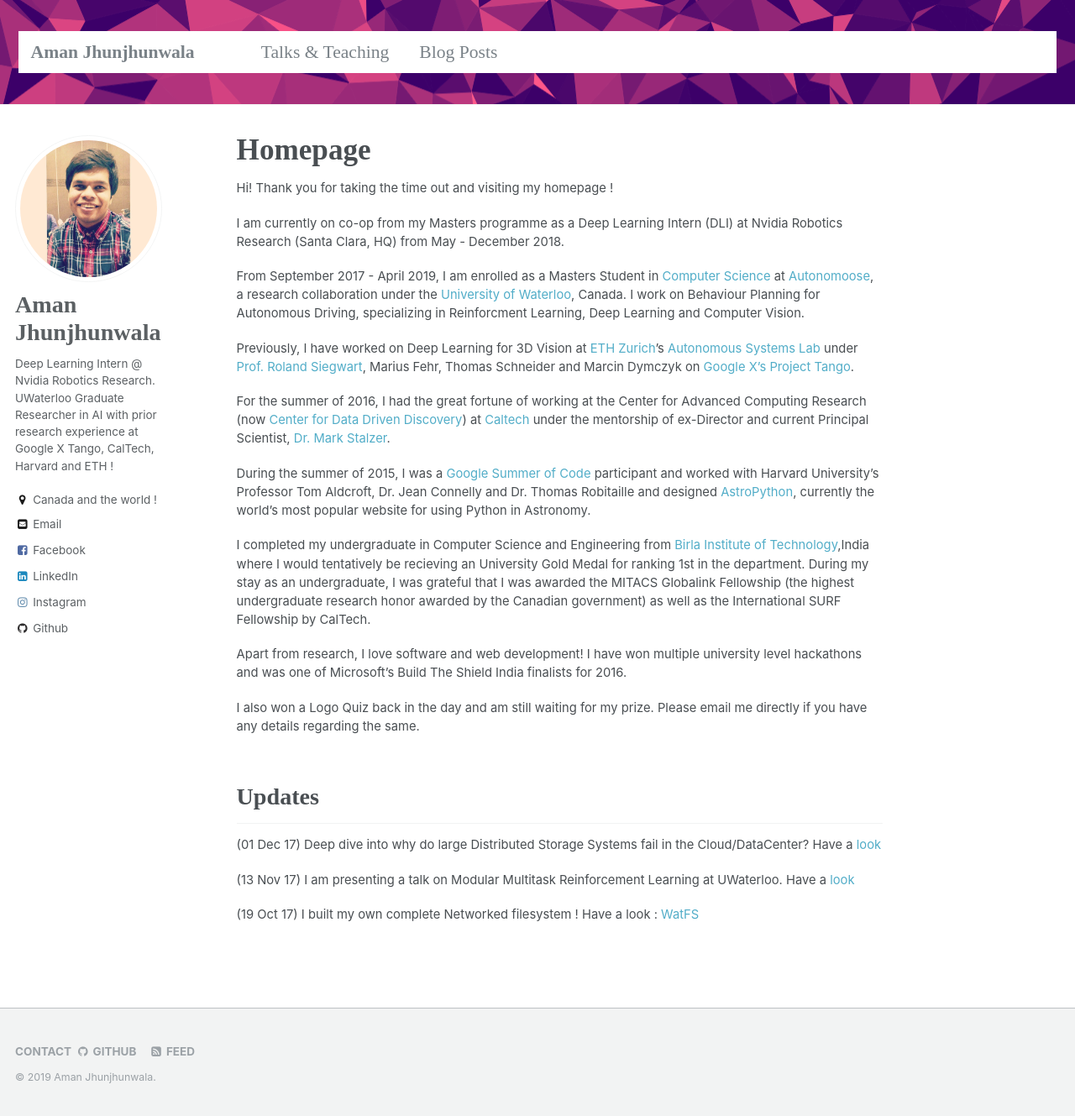
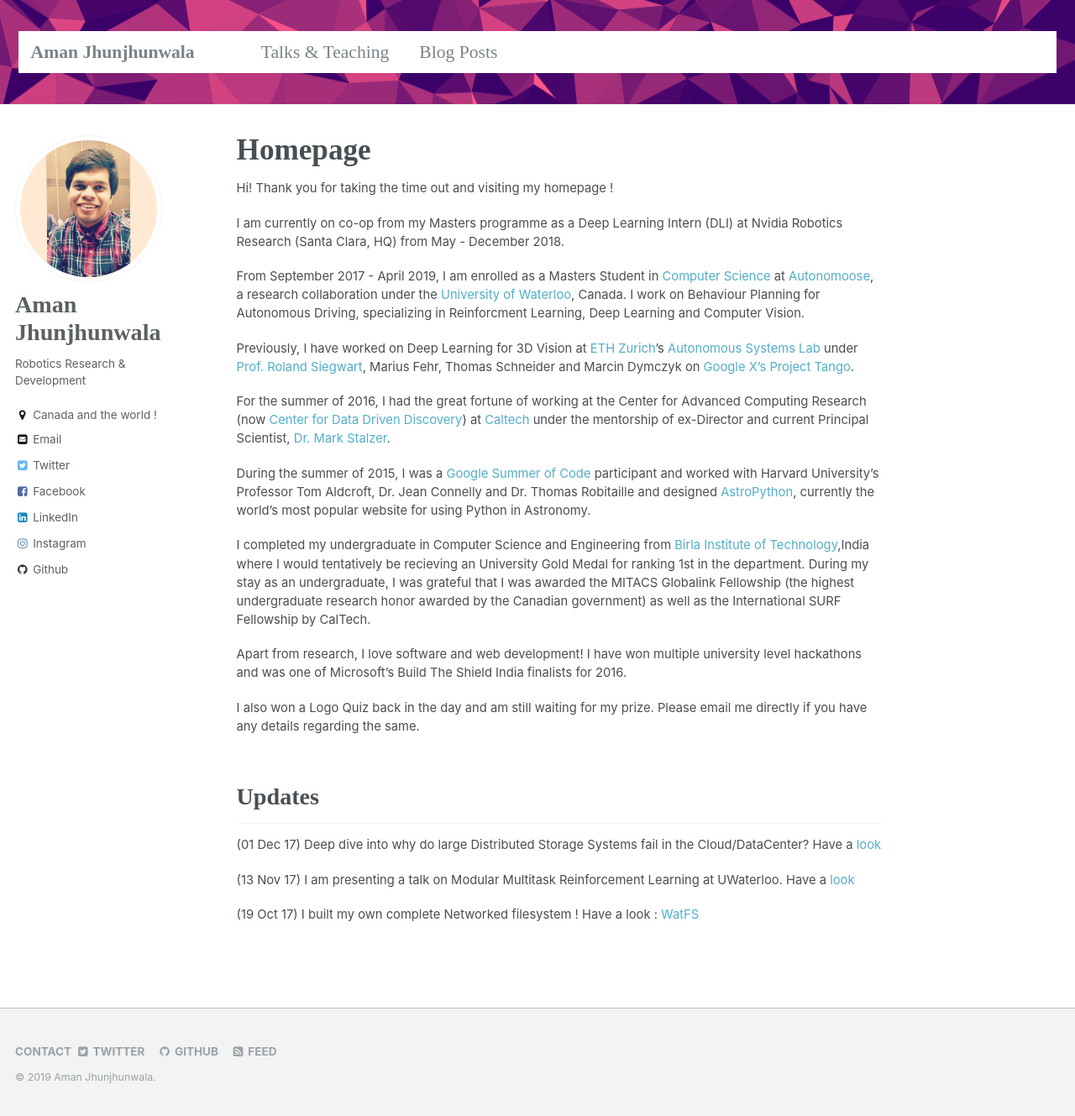
Before and after one commit to amanjhunjhunwala/amanjhunjhunwala.github.io, a Jekyll site: the page built from _pages/about.md, in a window 1280 px wide and 1329 px high. Shown: the whole window at 84% size. Built offline with Jekyll 4.4.1, drawn with Linux system fonts in a browser that asks for light colours; some web fonts are replaced; part of the change alters nothing that is shown.

Commit message:
Update _config.yml

```diff
--- a/_config.yml
+++ b/_config.yml
@@ -15,7 +15,7 @@ url                      : https://amanjhunjhunwala.github.io # the base hostnam
 baseurl                  : "" # the subpath of your site, e.g. "/blog"
 repository               : "amanjhunjhunwala.github.io"
 teaser                   :  # filename of teaser fallback teaser image placed in /images/, .e.g. "500x300.png"
-breadcrumbs              : false # true, false (default)
+breadcrumbs              : true # true, false (default)
 words_per_minute         : 160
 read_more                : "enabled" # if enabled, adds "Read more" links to excerpts
 comments:
@@ -55,7 +55,7 @@ yandex_site_verification :
 
 # Social Sharing
 twitter:
-  username               :
+  username               : "x_calibre13"
 facebook:
   username               :
   app_id                 :
@@ -80,7 +80,7 @@ analytics:
 author:
   name             : "Aman Jhunjhunwala"
   avatar           : "profile.jpg"
-  bio              : "Deep Learning Intern @ Nvidia Robotics Research. UWaterloo Graduate Researcher in AI with prior research experience at Google X Tango, CalTech, Harvard and ETH !"
+  bio              : "Robotics Research & Development"
   location         : "Canada and the world !"
   employer         :
   googlescholar    :
@@ -104,7 +104,7 @@ author:
   stackoverflow    :
   steam            :
   tumblr           :
-  twitter          :
+  twitter          : "x_calibre13"
   vine             :
   weibo            :
   xing             :
@@ -203,24 +203,6 @@ defaults:
     values:
       layout: single
       author_profile: true
-  # _teaching
-  - scope:
-      path: ""
-      type: teaching
-    values:
-      layout: single
-      author_profile: true
-      share: true
-      comments: true
-  # _works
-  - scope:
-      path: ""
-      type: works
-    values:
-      layout: single
-      author_profile: true
-      share: true
-      comments: true
   # _portfolio
   - scope:
       path: ""
@@ -230,14 +212,6 @@ defaults:
       author_profile: true
       share: true
       comment: true
-  # _talks
-  - scope:
-      path: ""
-      type: talks
-    values:
-      layout: talk
-      author_profile: true
-      share: true
 
 # Sass/SCSS
 sass:
```
